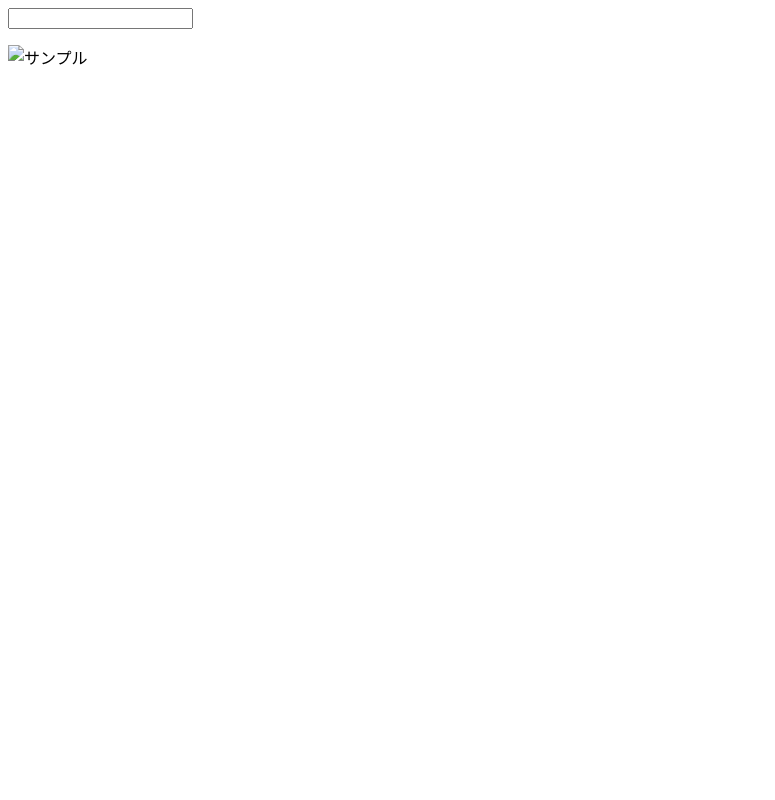
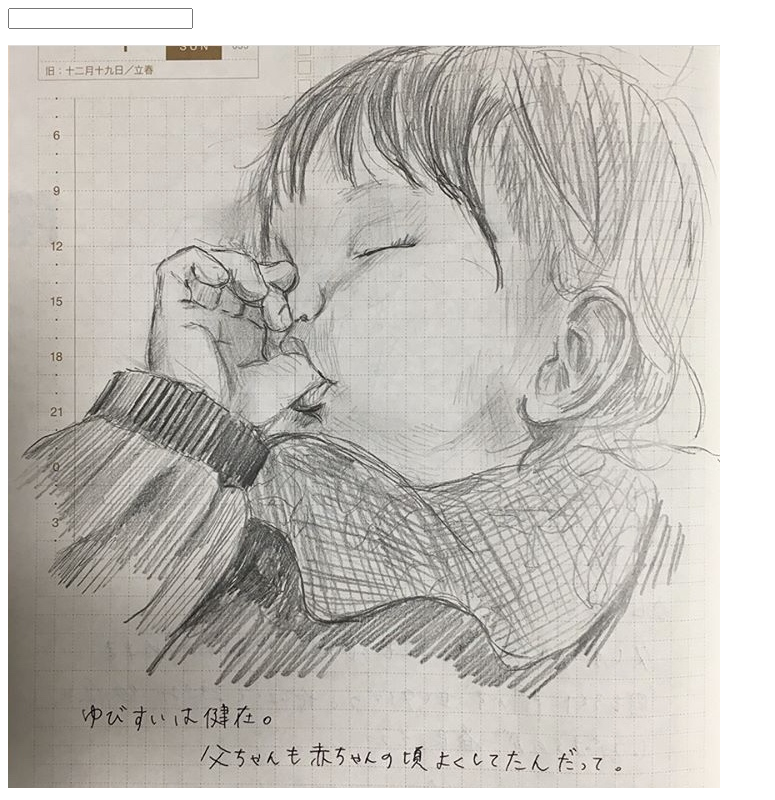
Before and after one commit to atekiteki/atekiteki.github.io, a plain HTML site: page hello.html in a window 1280 px wide. Shown: the whole page, without its empty margins (0-775 px from the left). Drawn offline with nearby package versions, Linux system fonts and the light colour scheme.

Commit message:
Update hello.html

```diff
--- a/hello.html
+++ b/hello.html
@@ -19,6 +19,6 @@
             }
         })
     </script>
-        <img src="sample.gif" alt="サンプル">
+        <img src="https://github.com/atekiteki/atekiteki.github.io/blob/master/IMG_1847_Fotor.jpg?raw=true" alt="サンプル">
 </body>
 </html>
```
